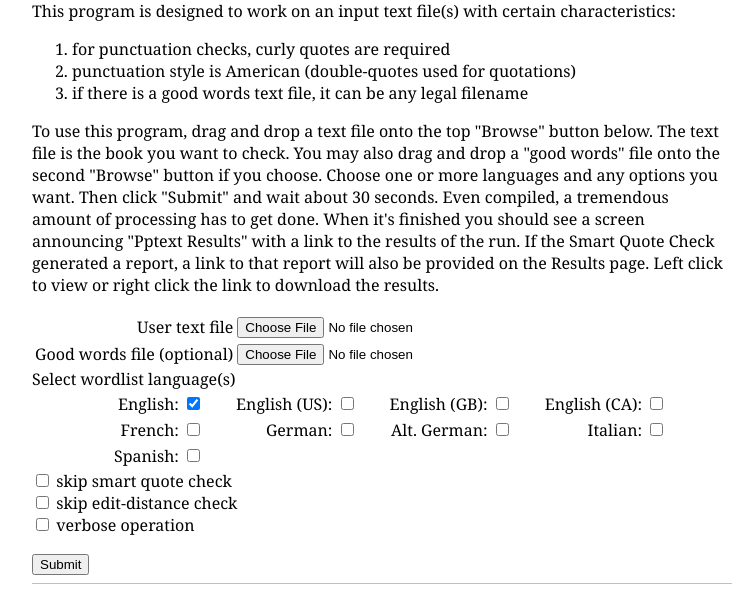
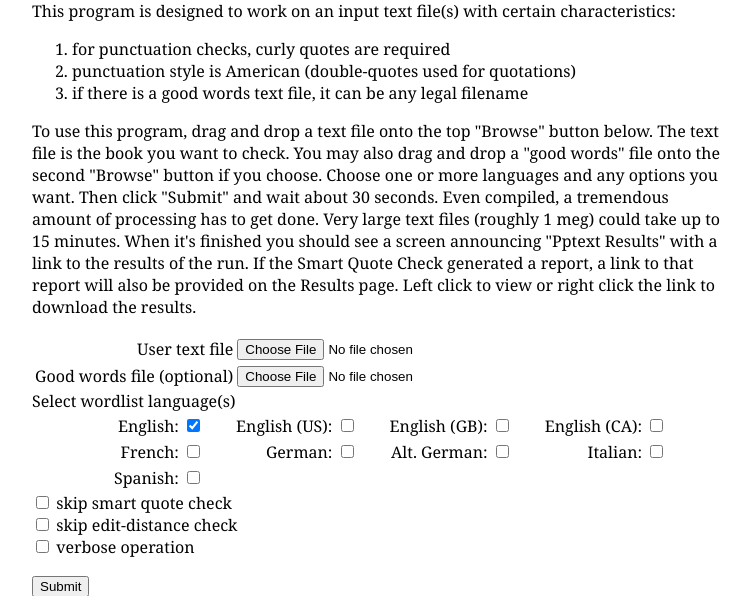
Before and after one commit to DistributedProofreaders/ppwb, a PHP site: page /pptext.php in a window 1280 px wide. Shown: the part 146-742 px from the top of the page, without its empty margins (258-1011 px from the left). Run offline with PHP 8.4, Linux system fonts and the light colour scheme.

Commit message:
wording change for large files=longer run time

```diff
--- a/pptext.php
+++ b/pptext.php
@@ -24,7 +24,9 @@ related program, <a href='pphtml.php'>pphtml</a>, checks the HTML version.
 The text file is the book you want to check.
 You may also drag and drop a "good words" file onto the second "Browse" button if you choose.
 Choose one or more languages and any options you want. Then click "Submit" and wait
-about 30 seconds. Even compiled, a tremendous amount of processing has to get done. When it's
+about 30 seconds. Even compiled, a tremendous amount of processing has to get done.
+Very large text files (roughly 1 meg) could take up to 15 minutes.
+When it's
 finished you should see a screen announcing "Pptext Results" with a link to the results
 of the run. If the Smart Quote Check generated a report, a link to that report will also
 be provided on the Results page.
```
